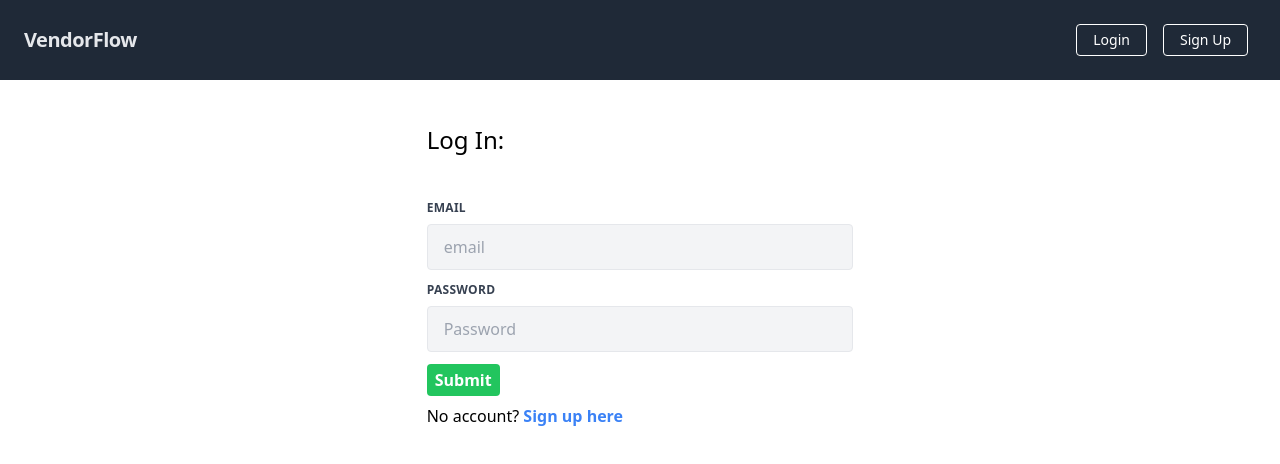
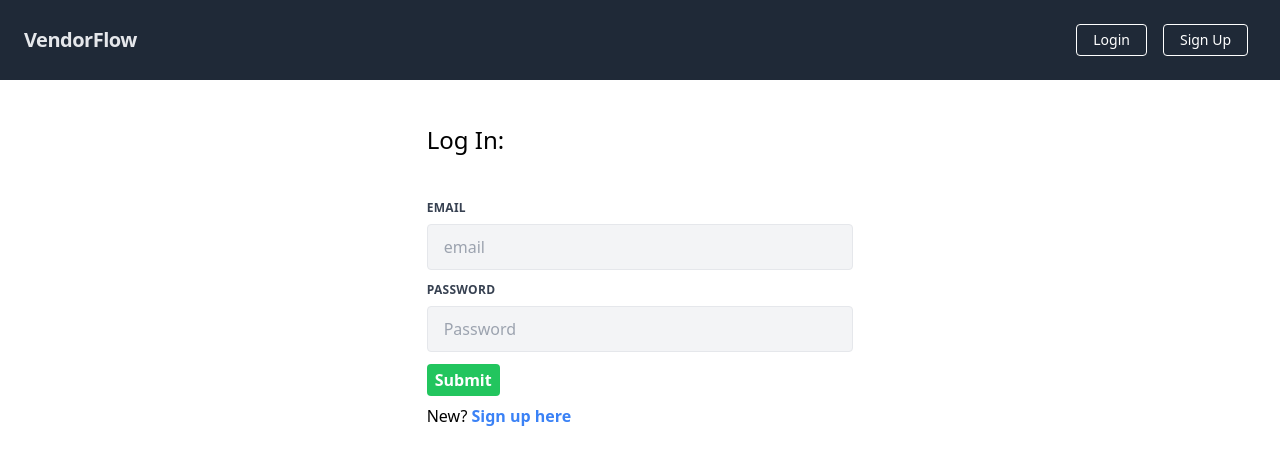
Before and after one commit to jdhawks2132/mqvc, a React (Create React App) app in the folder client/: page /login in a window 1280 px wide. Shown: the top 464 px of the page. Built offline with nearby package versions, Linux system fonts and the light colour scheme; no server answers.

Commit message:
login/signup support text

```diff
--- a/client/src/pages/auth/Login.js
+++ b/client/src/pages/auth/Login.js
@@ -69,8 +69,7 @@ const Login = () => {
 				</button>
 				<p className='my-2'>
 					<Link to='/signup' className=''>
-						No account?{' '}
-						<span className='text-blue-500 font-bold'>Sign up here</span>
+						New? <span className='text-blue-500 font-bold'>Sign up here</span>
 					</Link>
 				</p>
 			</form>
--- a/client/src/pages/auth/SignUp.js
+++ b/client/src/pages/auth/SignUp.js
@@ -100,12 +100,13 @@ const SignUp = () => {
 					</label>
 					<input
 						type='password'
-						className='appearance-none block w-full bg-gray-100 text-gray-800 border  rounded py-3 px-4 mb-3 leading-tight focus:outline-none focus:bg-white focus:border-gray-500'
+						className='appearance-none block w-full bg-gray-100 text-gray-800 border  rounded py-3 px-4 mb-1 leading-tight focus:outline-none focus:bg-white focus:border-gray-500'
 						name='password'
 						value={formState.password}
 						onChange={handleChange}
 						required
 					/>
+					<p className='text-xs text-gray-500 mb-3'>6 characters or more</p>
 				</div>
 				{error && (
 					<p className='text-red-500 bg-red-100 py-3 px-3 my-2 rounded'>
```
